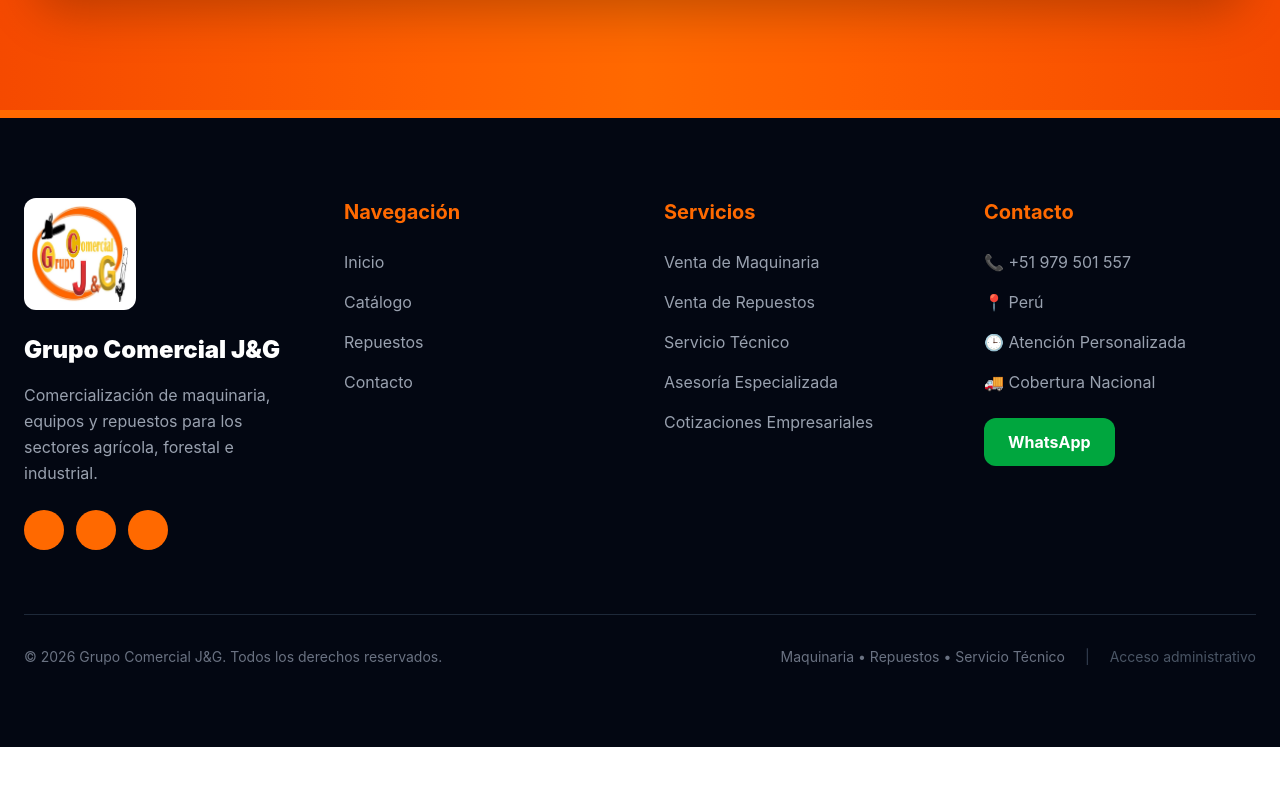
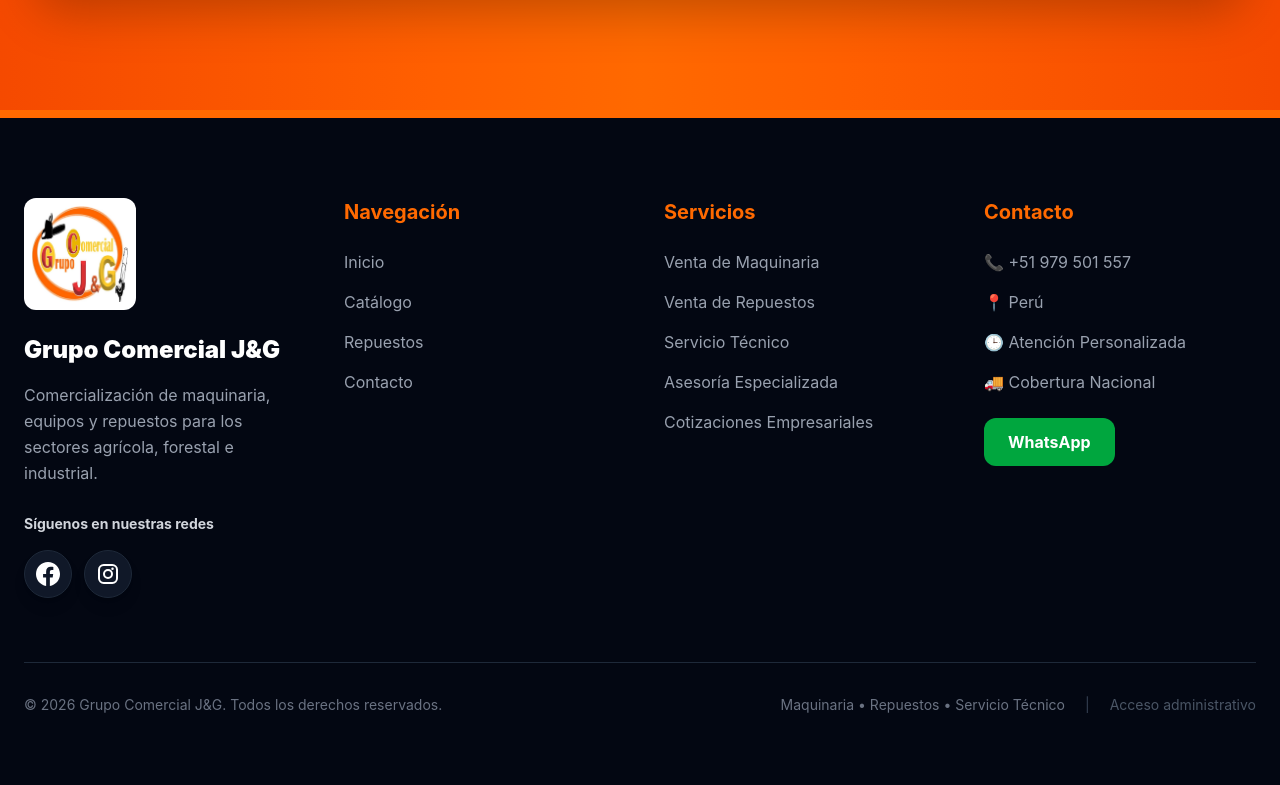
Before and after one commit to Je4n19/GrupoComercialJG-Frontend, a React (Vite) app: page / in a window 1280 px wide. Shown: the part 7205-7990 px from the top of the page. Before the commit the page ends 7952 px from the top, so only its background shows below. Built offline with nearby package versions, Linux system fonts and the light colour scheme; no server answers; the HTML template or start-up script is replaced by a standard one.

Commit message:
Modificacion del footer

```diff
--- a/src/Components/Footer.jsx
+++ b/src/Components/Footer.jsx
@@ -8,7 +8,7 @@ function Footer() {
       <div className="h-2 bg-orange-500"></div>
 
       <div className="max-w-7xl mx-auto px-6 py-20">
-        <div className="grid lg:grid-cols-4 gap-12">
+        <div className="grid sm:grid-cols-2 lg:grid-cols-4 gap-12">
           {/* Empresa */}
           <div>
             <img
@@ -24,10 +24,73 @@ function Footer() {
               sectores agrícola, forestal e industrial.
             </p>
 
-            <div className="flex gap-3 mt-6">
-              <div className="w-10 h-10 rounded-full bg-orange-500"></div>
-              <div className="w-10 h-10 rounded-full bg-orange-500"></div>
-              <div className="w-10 h-10 rounded-full bg-orange-500"></div>
+            {/* Redes sociales */}
+            <div className="mt-7">
+              <p className="text-sm font-bold text-gray-300 mb-4">
+                Síguenos en nuestras redes
+              </p>
+
+              <div className="flex items-center gap-3">
+                {/* Facebook */}
+                <a
+                  href="https://www.facebook.com/p/Grupo-Comercial-JG-61572533279515/"
+                  target="_blank"
+                  rel="noopener noreferrer"
+                  aria-label="Facebook de Grupo Comercial J&G"
+                  title="Facebook"
+                  className="
+                    group
+                    w-12 h-12
+                    flex items-center justify-center
+                    rounded-full
+                    bg-gray-900
+                    border border-gray-800
+                    hover:bg-[#1877F2]
+                    hover:border-[#1877F2]
+                    hover:-translate-y-1
+                    transition-all duration-300
+                    shadow-lg
+                  "
+                >
+                  <svg
+                    viewBox="0 0 24 24"
+                    className="w-6 h-6 fill-white"
+                    aria-hidden="true"
+                  >
+                    <path d="M24 12.073C24 5.405 18.627 0 12 0S0 5.405 0 12.073C0 18.099 4.388 23.094 10.125 24v-8.437H7.078v-3.49h3.047V9.413c0-3.025 1.792-4.697 4.533-4.697 1.313 0 2.686.236 2.686.236v2.974h-1.513c-1.491 0-1.956.931-1.956 1.887v2.26h3.328l-.532 3.49h-2.796V24C19.612 23.094 24 18.099 24 12.073z" />
+                  </svg>
+                </a>
+
+                {/* Instagram */}
+                <a
+                  href="https://www.instagram.com/grupocomercialjg/"
+                  target="_blank"
+                  rel="noopener noreferrer"
+                  aria-label="Instagram de Grupo Comercial J&G"
+                  title="Instagram"
+                  className="
+                    group
+                    w-12 h-12
+                    flex items-center justify-center
+                    rounded-full
+                    bg-gray-900
+                    border border-gray-800
+                    hover:bg-pink-600
+                    hover:border-pink-600
+                    hover:-translate-y-1
+                    transition-all duration-300
+                    shadow-lg
+                  "
+                >
+                  <svg
+                    viewBox="0 0 24 24"
+                    className="w-6 h-6 fill-white"
+                    aria-hidden="true"
+                  >
+                    <path d="M7.75 2h8.5A5.76 5.76 0 0 1 22 7.75v8.5A5.76 5.76 0 0 1 16.25 22h-8.5A5.76 5.76 0 0 1 2 16.25v-8.5A5.76 5.76 0 0 1 7.75 2zm0 2A3.75 3.75 0 0 0 4 7.75v8.5A3.75 3.75 0 0 0 7.75 20h8.5A3.75 3.75 0 0 0 20 16.25v-8.5A3.75 3.75 0 0 0 16.25 4h-8.5zm8.75 1.5a1.25 1.25 0 1 1 0 2.5 1.25 1.25 0 0 1 0-2.5zM12 7a5 5 0 1 1 0 10 5 5 0 0 1 0-10zm0 2a3 3 0 1 0 0 6 3 3 0 0 0 0-6z" />
+                  </svg>
+                </a>
+              </div>
             </div>
           </div>
 
@@ -102,8 +165,17 @@ function Footer() {
             <a
               href="https://wa.me/51979501557"
               target="_blank"
-              rel="noreferrer"
-              className="inline-block mt-6 bg-green-600 hover:bg-green-700 px-6 py-3 rounded-xl font-bold transition"
+              rel="noopener noreferrer"
+              className="
+                inline-block
+                mt-6
+                bg-green-600
+                hover:bg-green-700
+                px-6 py-3
+                rounded-xl
+                font-bold
+                transition
+              "
             >
               WhatsApp
             </a>
@@ -113,12 +185,12 @@ function Footer() {
         {/* Línea inferior */}
         <div className="border-t border-gray-800 mt-16 pt-8">
           <div className="flex flex-col md:flex-row justify-between items-center gap-4">
-            <p className="text-gray-500 text-sm">
+            <p className="text-gray-500 text-sm text-center md:text-left">
               © 2026 Grupo Comercial J&G. Todos los derechos reservados.
             </p>
 
-            <div className="flex items-center gap-5 text-sm">
-              <span className="text-gray-500">
+            <div className="flex flex-col sm:flex-row items-center gap-3 sm:gap-5 text-sm">
+              <span className="text-gray-500 text-center">
                 Maquinaria • Repuestos • Servicio Técnico
               </span>
 
```
